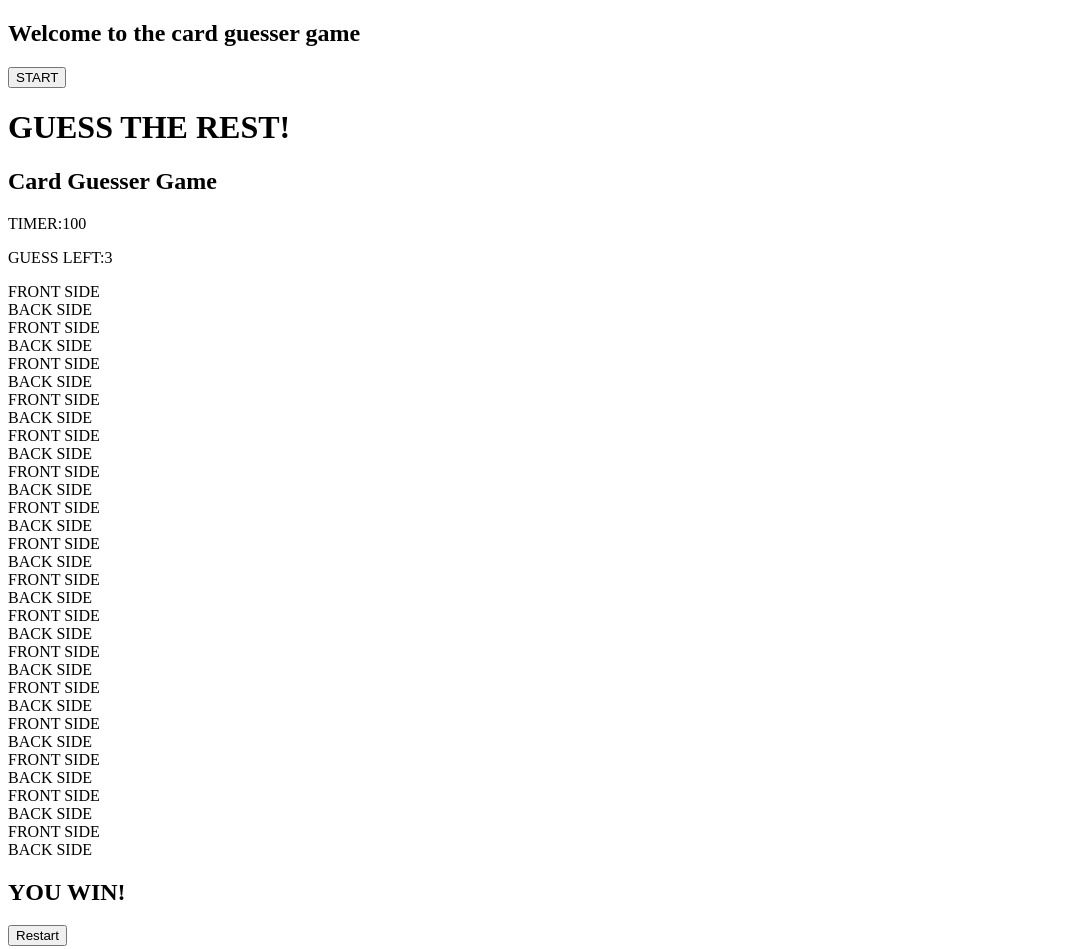
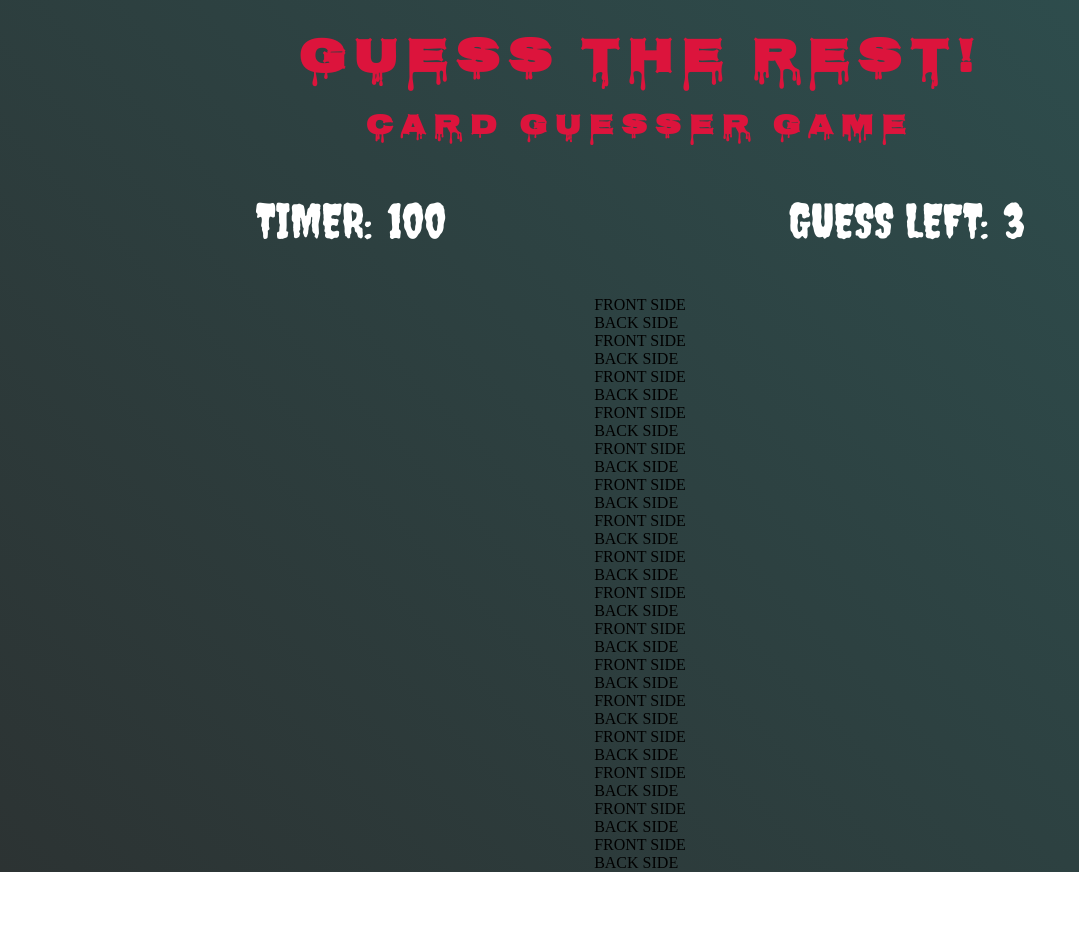
Before and after one commit to mkamberoglu/card-guesser, a plain HTML site: page index.html in a window 1280 px wide. Shown: the whole page, without its empty margins (0-1079 px from the left). After the commit the page ends 872 px from the top, so only its background shows below. Drawn offline with Linux system fonts and the light colour scheme.

Commit message:
some css code has applied

```diff
--- a/index.html
+++ b/index.html
@@ -22,9 +22,10 @@
     <!-- Website Icon -->
     <link rel="icon" href="/images/icon.svg">
 </head>
+
 <body>
     <!-- Opening Popup -->
-    <div class="openinggit">
+    <div class="opening visibility">
         <div class="popup">
             <h2>Welcome to the card guesser game</h3>
                 <button class="start-btn">START</button>
@@ -35,7 +36,7 @@
         <!-- Game Header -->
         <div class="header-sec">
             <h1>GUESS THE REST!</h1>
-        <h2>Card Guesser Game</h2>
+            <h3>Card Guesser Game</h2>
         </div>
         <!-- Card Section Header -->
         <div class="card-title">
@@ -115,7 +116,7 @@
         </div>
     </div>
     <!-- Result Popup -->
-    <div class="opening">
+    <div class="closing visibility">
         <div class="popup">
             <h2>YOU WIN!</h3>
                 <button class="restart-btn">Restart</button>
--- a/styles.css
+++ b/styles.css
@@ -8,3 +8,54 @@
     --spooky-font: 'Nosifer', cursive;
     --creepy-font: 'Creepster', cursive;
 }
+
+body {
+    margin: 0;
+    position: relative;
+}
+
+
+.visibility {
+    display: none;
+}
+
+.container {
+    position: absolute;
+    width: 100%;
+    min-height: 100vh;
+    background: linear-gradient(45deg, #2C3333, #2E4F4F);
+    display: flex;
+    justify-content: center;
+    align-items: center;
+    flex-direction: column;
+}
+
+.header-sec {
+    margin-top: 20px;
+    text-align: center;
+    font-family: var(--spooky-font);
+    color: crimson;
+    font-size: 1.5rem;
+    letter-spacing: 0.5rem;
+}
+
+.header-sec * {
+    margin: 0;
+}
+
+.card-title {
+    width: 60%;
+    display: flex;
+    justify-content: space-between;
+    font-size: 3rem;
+    color: white;
+    font-family: var(--creepy-font);
+}
+
+.card-title span {
+    margin-left: 15px;
+}
+
+.card-title * {
+     margin-top: 20px;
+}
```
Lines whose indentation alone changed are shown as unchanged.
